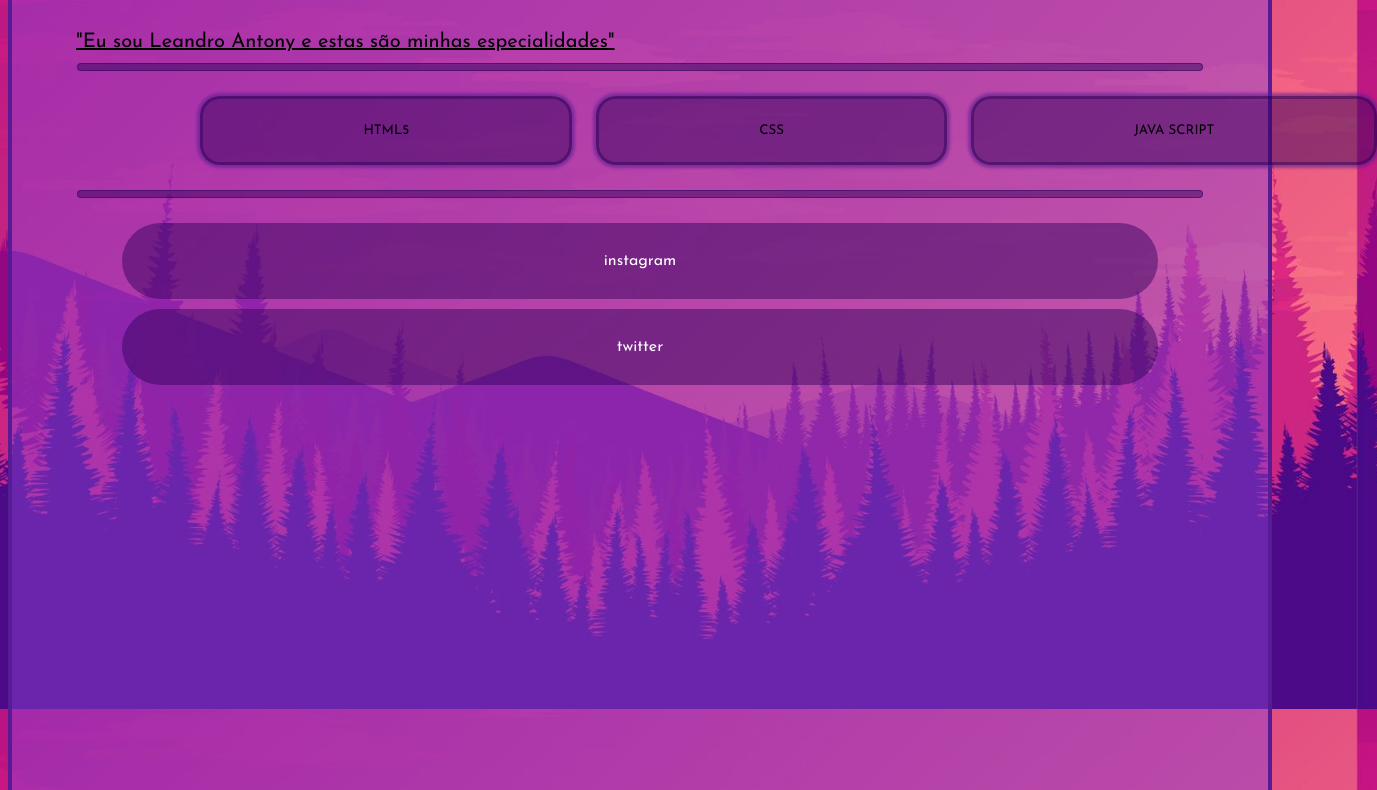
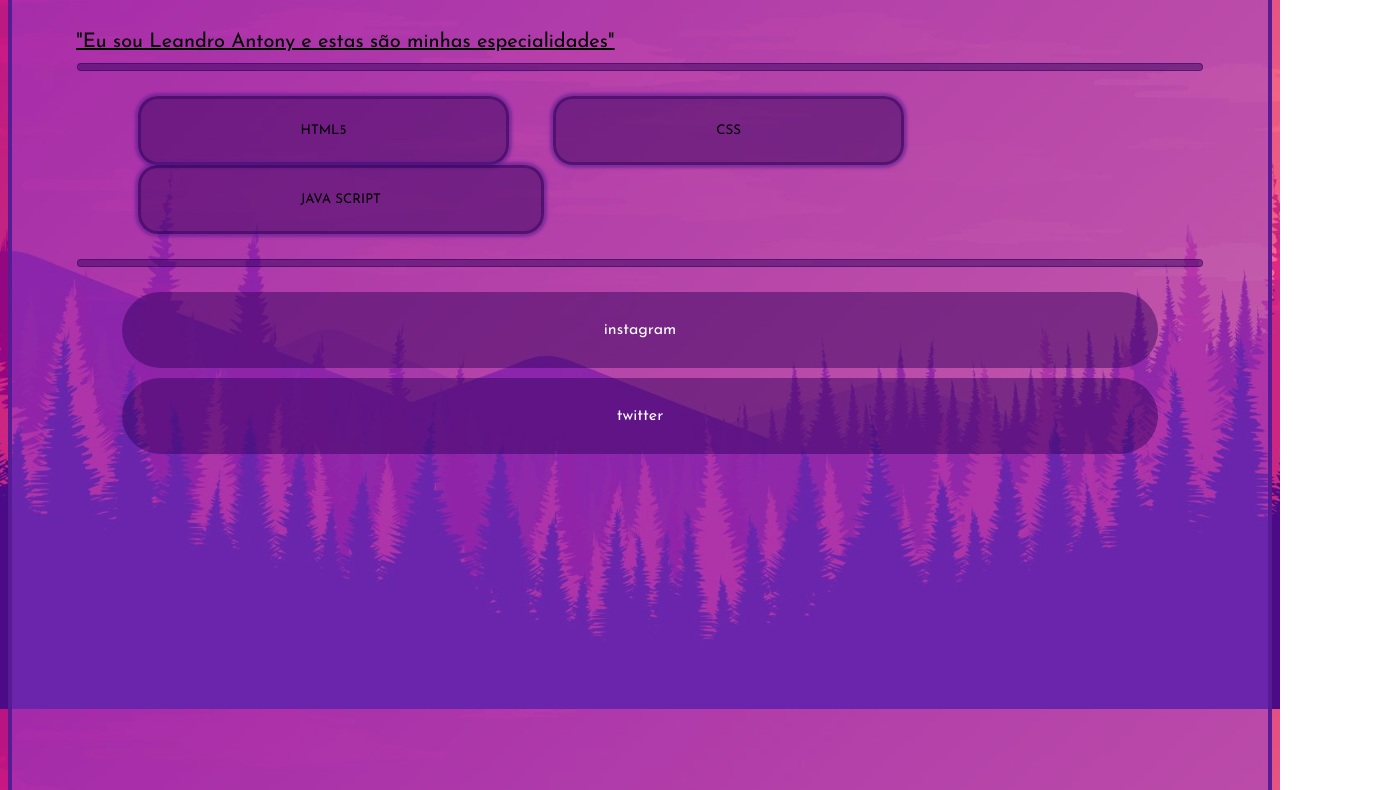
Before and after one commit to desenvolvedor-desenvolvendo/sobre, a plain HTML site: page index.html in a window 1280 px wide. Shown: the part 91-881 px from the top of the page, 1377 px wide, since content can reach past the window. Drawn offline with Linux system fonts and the light colour scheme; a web font is replaced by a local one.

Commit message:
Update sobre.css

```diff
--- a/sobre.css
+++ b/sobre.css
@@ -47,9 +47,9 @@ button{
 
     padding: 25px 160px;
 position:relative;
-left: 15% ;
+left: 10% ;
 
-margin-right: 20px;
+margin-right: 40px;
 border-radius: 20px;
 background-color:  rgba(46, 2, 90, 0.466);
 color: black;
```
